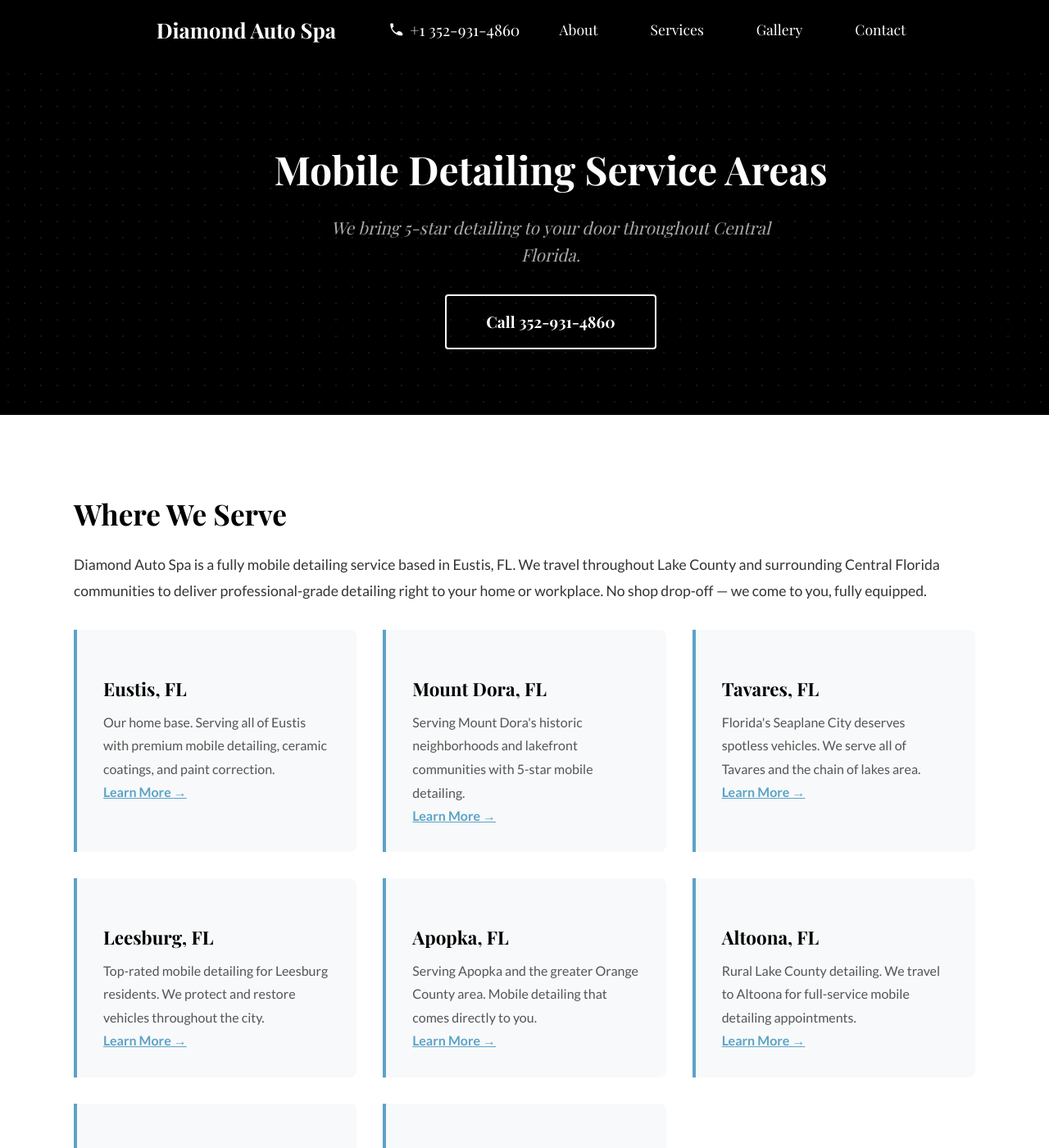
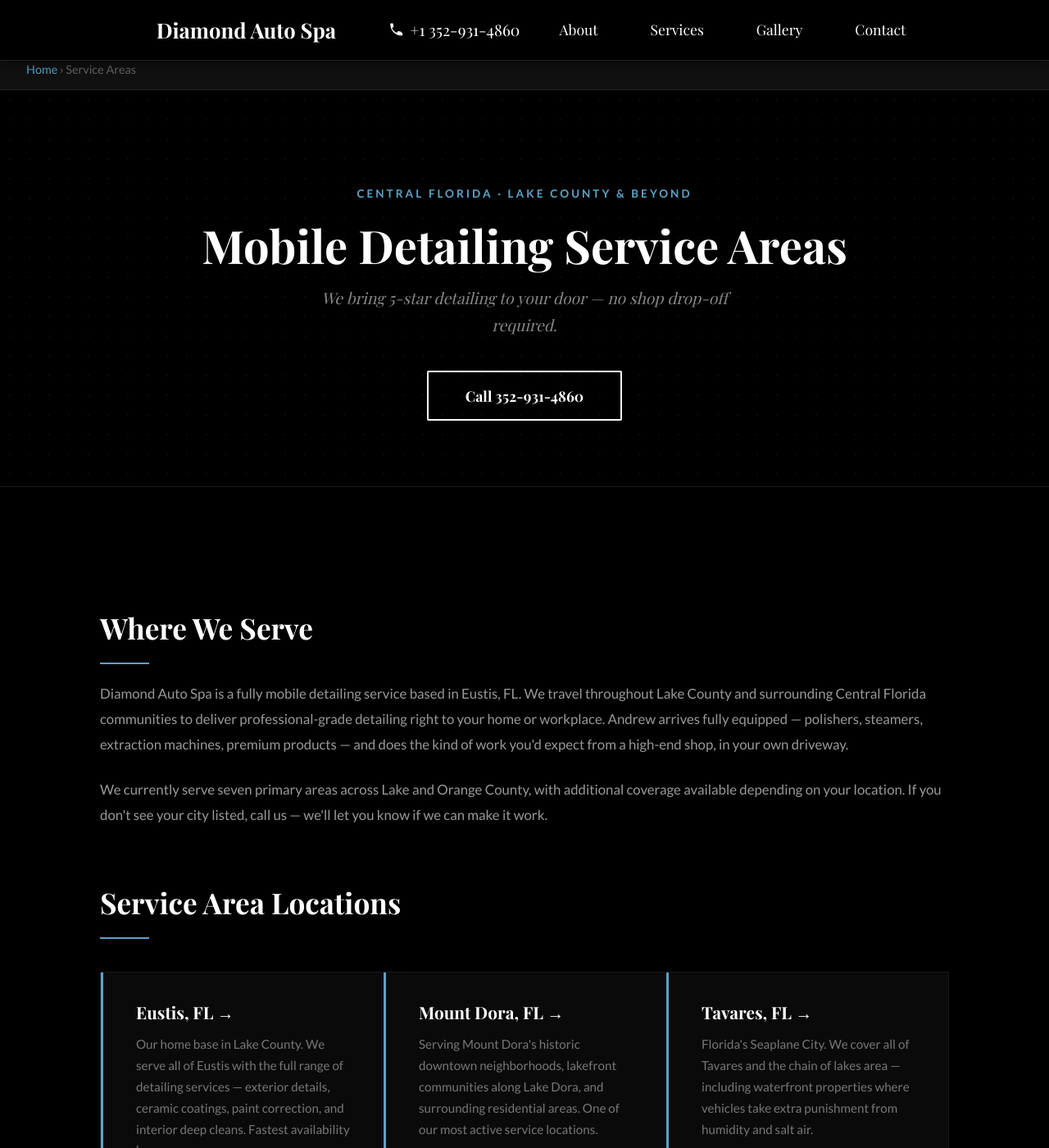
Before and after one commit to JamesBrownR/Diamond-Auto-Spa-Detailing, a Jekyll site: the page built from service-area/index.html, in a window 1280 px wide and 1400 px high. Shown: the whole window at 82% size. Built offline with Jekyll 4.4.1, drawn with Linux system fonts in a browser that asks for light colours; some web fonts are replaced; some of the changed text lies outside the part shown.

Commit message:
Update index.html

```diff
--- a/service-area/index.html
+++ b/service-area/index.html
@@ -1,65 +1,146 @@
 ---
-layout: default
+layout: areas
 title: Mobile Auto Detailing Service Areas in Central Florida | Diamond Auto Spa
-description: Diamond Auto Spa provides mobile auto detailing throughout Central Florida including Eustis, Mount Dora, Tavares, Leesburg, Apopka, Altoona, and Madeira Beach. Call 352-931-4860.
+description: Diamond Auto Spa provides mobile auto detailing throughout Central Florida — Eustis, Mount Dora, Tavares, Leesburg, Apopka, Altoona, and Madeira Beach. Call 352-931-4860.
 ---
 
-<section class="subpage-hero">
+<div class="breadcrumb">
+    <a href="/">Home</a> › Service Areas
+</div>
+
+<section class="area-hero">
+    <div class="area-hero-eyebrow">Central Florida · Lake County & Beyond</div>
     <h1>Mobile Detailing Service Areas</h1>
-    <p>We bring 5-star detailing to your door throughout Central Florida.</p>
-    <a href="tel:+13529314860" class="cta-bbutton" style="color:#fff;">Call 352-931-4860</a>
+    <p>We bring 5-star detailing to your door — no shop drop-off required.</p>
+    <a href="tel:+13529314860" class="cta-bbutton">Call 352-931-4860</a>
 </section>
 
-<div class="subpage-content">
+<div class="area-content">
 
+    <!-- INTRO -->
+    <div class="area-section">
         <h2>Where We Serve</h2>
-    <p>Diamond Auto Spa is a fully mobile detailing service based in Eustis, FL. We travel throughout Lake County and surrounding Central Florida communities to deliver professional-grade detailing right to your home or workplace. No shop drop-off — we come to you, fully equipped.</p>
+        <p>Diamond Auto Spa is a fully mobile detailing service based in Eustis, FL. We travel throughout Lake County and surrounding Central Florida communities to deliver professional-grade detailing right to your home or workplace. Andrew arrives fully equipped — polishers, steamers, extraction machines, premium products — and does the kind of work you'd expect from a high-end shop, in your own driveway.</p>
+        <p>We currently serve seven primary areas across Lake and Orange County, with additional coverage available depending on your location. If you don't see your city listed, call us — we'll let you know if we can make it work.</p>
+    </div>
 
-    <div class="services-grid-sub" style="margin-top: 2rem;">
-        <div class="service-card-sub">
-            <h3><a href="/service-area/eustis-fl/" style="color:#000; text-decoration:none;">Eustis, FL</a></h3>
-            <p>Our home base. Serving all of Eustis with premium mobile detailing, ceramic coatings, and paint correction.</p>
-            <a href="/service-area/eustis-fl/" style="color:#5BA3C7; font-weight:bold;">Learn More →</a>
+    <!-- CITY GRID -->
+    <div class="area-section">
+        <h2>Service Area Locations</h2>
+        <div class="services-grid-area">
+
+            <div class="service-card-area">
+                <h3><a href="/service-area/eustis-fl/" style="color:#ffffff; text-decoration:none;">Eustis, FL →</a></h3>
+                <p>Our home base in Lake County. We serve all of Eustis with the full range of detailing services — exterior details, ceramic coatings, paint correction, and interior deep cleans. Fastest availability here.</p>
             </div>
-        <div class="service-card-sub">
-            <h3><a href="/service-area/mount-dora-fl/" style="color:#000; text-decoration:none;">Mount Dora, FL</a></h3>
-            <p>Serving Mount Dora's historic neighborhoods and lakefront communities with 5-star mobile detailing.</p>
-            <a href="/service-area/mount-dora-fl/" style="color:#5BA3C7; font-weight:bold;">Learn More →</a>
+
+            <div class="service-card-area">
+                <h3><a href="/service-area/mount-dora-fl/" style="color:#ffffff; text-decoration:none;">Mount Dora, FL →</a></h3>
+                <p>Serving Mount Dora's historic downtown neighborhoods, lakefront communities along Lake Dora, and surrounding residential areas. One of our most active service locations.</p>
             </div>
-        <div class="service-card-sub">
-            <h3><a href="/service-area/tavares-fl/" style="color:#000; text-decoration:none;">Tavares, FL</a></h3>
-            <p>Florida's Seaplane City deserves spotless vehicles. We serve all of Tavares and the chain of lakes area.</p>
-            <a href="/service-area/tavares-fl/" style="color:#5BA3C7; font-weight:bold;">Learn More →</a>
+
+            <div class="service-card-area">
+                <h3><a href="/service-area/tavares-fl/" style="color:#ffffff; text-decoration:none;">Tavares, FL →</a></h3>
+                <p>Florida's Seaplane City. We cover all of Tavares and the chain of lakes area — including waterfront properties where vehicles take extra punishment from humidity and salt air.</p>
             </div>
-        <div class="service-card-sub">
-            <h3><a href="/service-area/leesburg-fl/" style="color:#000; text-decoration:none;">Leesburg, FL</a></h3>
-            <p>Top-rated mobile detailing for Leesburg residents. We protect and restore vehicles throughout the city.</p>
-            <a href="/service-area/leesburg-fl/" style="color:#5BA3C7; font-weight:bold;">Learn More →</a>
+
+            <div class="service-card-area">
+                <h3><a href="/service-area/leesburg-fl/" style="color:#ffffff; text-decoration:none;">Leesburg, FL →</a></h3>
+                <p>Top-rated mobile detailing for Leesburg and surrounding Lake County communities. We protect and restore vehicles throughout the city, from downtown to the outskirts.</p>
             </div>
-        <div class="service-card-sub">
-            <h3><a href="/service-area/apopka-fl/" style="color:#000; text-decoration:none;">Apopka, FL</a></h3>
-            <p>Serving Apopka and the greater Orange County area. Mobile detailing that comes directly to you.</p>
-            <a href="/service-area/apopka-fl/" style="color:#5BA3C7; font-weight:bold;">Learn More →</a>
+
+            <div class="service-card-area">
+                <h3><a href="/service-area/apopka-fl/" style="color:#ffffff; text-decoration:none;">Apopka, FL →</a></h3>
+                <p>Serving Apopka and greater Orange County. Mobile detailing that comes directly to you — no fighting traffic to get to a shop across town.</p>
             </div>
-        <div class="service-card-sub">
-            <h3><a href="/service-area/altoona-fl/" style="color:#000; text-decoration:none;">Altoona, FL</a></h3>
-            <p>Rural Lake County detailing. We travel to Altoona for full-service mobile detailing appointments.</p>
-            <a href="/service-area/altoona-fl/" style="color:#5BA3C7; font-weight:bold;">Learn More →</a>
+
+            <div class="service-card-area">
+                <h3><a href="/service-area/altoona-fl/" style="color:#ffffff; text-decoration:none;">Altoona, FL →</a></h3>
+                <p>Rural Lake County coverage. We travel out to Altoona for full-service mobile detailing appointments. Great option for customers who don't have a convenient shop nearby.</p>
             </div>
-        <div class="service-card-sub">
-            <h3><a href="/service-area/madeira-beach-fl/" style="color:#000; text-decoration:none;">Madeira Beach, FL</a></h3>
-            <p>Coastal vehicles need extra protection. We serve Madeira Beach with ceramic coatings and full details.</p>
-            <a href="/service-area/madeira-beach-fl/" style="color:#5BA3C7; font-weight:bold;">Learn More →</a>
+
+            <div class="service-card-area">
+                <h3><a href="/service-area/madeira-beach-fl/" style="color:#ffffff; text-decoration:none;">Madeira Beach, FL →</a></h3>
+                <p>Coastal vehicles need extra protection. Salt air, UV exposure, and humidity accelerate paint and interior damage. We serve Madeira Beach with ceramic coatings and full detail packages.</p>
             </div>
-        <div class="service-card-sub">
+
+            <div class="service-card-area">
                 <h3>Don't See Your City?</h3>
-            <p>We may still be able to serve you! Call or text us and we'll let you know if we can make it to your location.</p>
-            <a href="tel:+13529314860" style="color:#5BA3C7; font-weight:bold;">Call 352-931-4860 →</a>
+                <p>We may still be able to serve you depending on your location and scheduling. Call or text us to find out — we'll give you a straight answer.</p>
+                <a href="tel:+13529314860" style="color:#5BA3C7; font-weight:bold; text-decoration:none;">Call 352-931-4860 →</a>
+            </div>
+
         </div>
     </div>
 
-    <h2 style="margin-top: 3rem;">Why Choose Mobile Detailing?</h2>
-    <p>Traditional detailing shops require you to drop your vehicle off, arrange a ride, and come back hours later. Mobile detailing eliminates all of that. Diamond Auto Spa comes to your home or office fully equipped — with professional polishers, steamers, extraction machines, and premium products — and delivers the same or better results than any shop.</p>
-    <p>For busy families, professionals, and anyone who values their time, mobile detailing isn't just convenient — it's the smarter choice.</p>
+    <!-- WHY MOBILE -->
+    <div class="area-section">
+        <h2>Why Mobile Detailing?</h2>
+        <p>Traditional detailing shops require you to drop your vehicle off, arrange a ride home, and come back hours later. If something takes longer than expected, your whole day is thrown off. Mobile detailing eliminates all of that friction.</p>
+        <p>Diamond Auto Spa arrives at your location fully equipped — the same professional polishers, steamers, hot water extractors, and premium products found in high-end shops. The results are the same or better, and you didn't have to go anywhere. For busy professionals, families, and anyone who values their time, mobile detailing is simply the smarter choice.</p>
+
+        <div class="why-grid-area" style="margin-top:2rem;">
+            <div class="why-card">
+                <h3>No Drop-Off Required</h3>
+                <p>We come to your home or office. Your day stays uninterrupted while we work.</p>
+            </div>
+            <div class="why-card">
+                <h3>Same Professional Results</h3>
+                <p>Professional polishers, steamers, and products — identical to what any top-end shop uses.</p>
+            </div>
+            <div class="why-card">
+                <h3>7 Days a Week</h3>
+                <p>Available Monday through Sunday, 7 AM to 8 PM. Book around your schedule, not ours.</p>
+            </div>
+            <div class="why-card">
+                <h3>One Detailer, Not a Crew</h3>
+                <p>Andrew handles every job personally. You always know who is working on your car and how they approach it.</p>
+            </div>
+        </div>
+    </div>
+
+    <!-- REVIEWS -->
+    <div class="area-section">
+        <h2>What Customers Across Central Florida Are Saying</h2>
+        <div class="testimonials-area">
+            <div class="testimonial-card">
+                <p>"Andrew did an excellent job detailing both of my vehicles. They look brand new — showroom condition. He is by far the best detailer I found in central Florida."</p>
+                <span>Pierre Nimmer — Mount Dora, FL</span>
+            </div>
+            <div class="testimonial-card">
+                <p>"Super responsive. He worked all day and didn't take a break. Everything came out looking fabulous."</p>
+                <span>Tim Groves — Lake County, FL</span>
+            </div>
+            <div class="testimonial-card">
+                <p>"Andrew is the best vehicle detailer I have ever had. Very reliable and very detail oriented."</p>
+                <span>Pool Gator Pool Service — Central FL</span>
+            </div>
+        </div>
+    </div>
+
+    <!-- FAQ -->
+    <div class="area-section">
+        <h2>Service Area FAQs</h2>
+
+        <div class="results-note" style="margin-bottom:1.5rem;">
+            <p><strong style="color:#ffffff;">How far do you travel for appointments?</strong></p>
+        </div>
+        <p>We're based in Eustis and typically serve within a 30–40 minute radius. This covers most of Lake County, parts of Orange County (Apopka), and select Pinellas County locations like Madeira Beach. Call us if you're unsure — we'll tell you straight.</p>
+
+        <div class="results-note" style="margin-bottom:1.5rem;">
+            <p><strong style="color:#ffffff;">Is there a travel fee for areas farther from Eustis?</strong></p>
+        </div>
+        <p>For locations significantly outside our primary service area, a small travel fee may apply. We'll be upfront about this when you call for a quote — no surprises.</p>
+
+        <div class="results-note" style="margin-bottom:1.5rem;">
+            <p><strong style="color:#ffffff;">What do you need at the location?</strong></p>
+        </div>
+        <p>Ideally a flat surface with enough room to walk around the vehicle, and access to a standard outdoor water spigot if available. If water access is limited, let us know — we can work around most situations.</p>
+
+        <div class="results-note" style="margin-bottom:1.5rem;">
+            <p><strong style="color:#ffffff;">How do I book?</strong></p>
+        </div>
+        <p>Call or text <a href="tel:+13529314860" style="color:#5BA3C7; font-weight:bold;">352-931-4860</a> or use the <a href="/#contact" style="color:#5BA3C7; font-weight:bold;">quote form on our homepage</a>. We respond quickly and can usually get you on the schedule within a few days.</p>
+    </div>
 
 </div>
```
Lines whose indentation alone changed are shown as unchanged.
